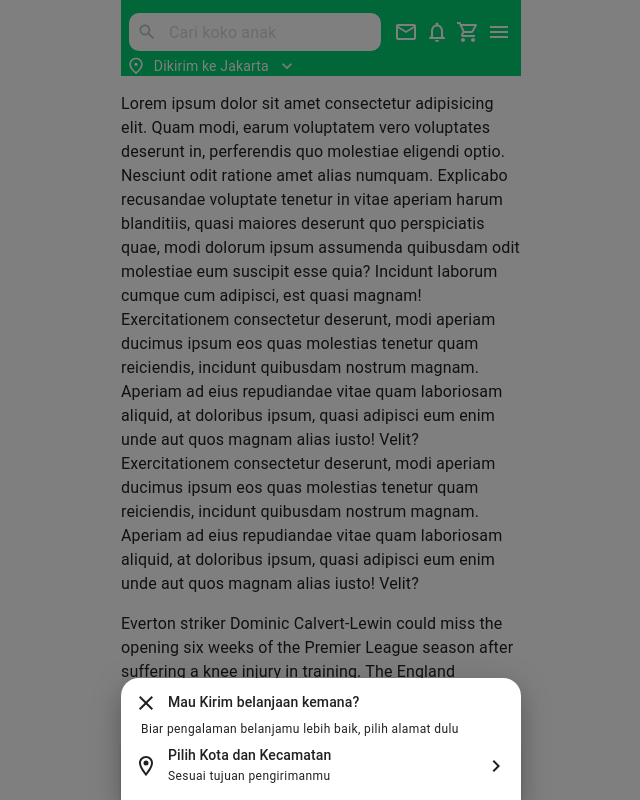
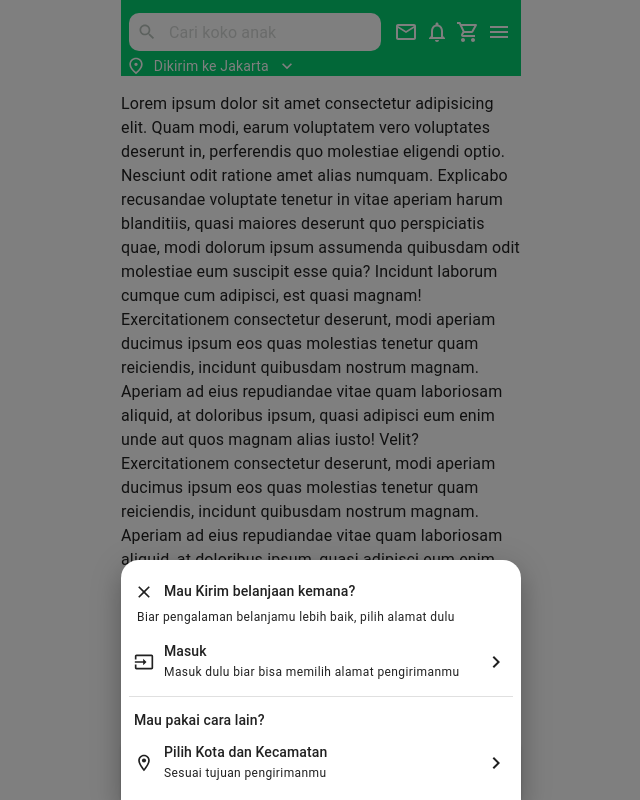
Before and after one commit to anangyoga/tokopediapp, a Next.js app: page / in a window 1280 px wide. Both pictures are taken after a click on the element "Dikirim ke Jakarta". Shown: the top 800 px of the page, without its empty margins (319-959 px from the left). Built offline with nearby package versions, Linux system fonts and the light colour scheme.

Commit message:
fix: paddingTop & paddingBottom to bottomsheet

```diff
--- a/src/components/Location.tsx
+++ b/src/components/Location.tsx
@@ -6,7 +6,8 @@ import KeyboardArrowDownOutlinedIcon from "@mui/icons-material/KeyboardArrowDown
 import CloseOutlinedIcon from "@mui/icons-material/CloseOutlined";
 import LocationOnOutlinedIcon from "@mui/icons-material/LocationOnOutlined";
 import KeyboardArrowRightOutlinedIcon from "@mui/icons-material/KeyboardArrowRightOutlined";
-
+import InputOutlinedIcon from "@mui/icons-material/InputOutlined";
+import Divider from "@mui/material/Divider";
 const Location = () => {
   const [open, setOpen] = useState<boolean>();
   return (
@@ -30,6 +31,7 @@ const Location = () => {
             borderTopLeftRadius: 18,
             borderTopRightRadius: 18,
             padding: 1,
+            minHeight: "30%",
           },
         }}
         anchor="bottom"
@@ -37,21 +39,43 @@ const Location = () => {
         onClose={() => setOpen(false)}
         onOpen={() => setOpen(true)}
       >
-        <Box>
+        <Box sx={{ paddingTop: 1 }}>
           <Box style={{ display: "flex", gap: 10, padding: 5, alignItems: "center" }}>
-            <CloseOutlinedIcon />
+            <CloseOutlinedIcon fontSize="small" />
             <Typography variant="subtitle2" component="div">
               Mau Kirim belanjaan kemana?
             </Typography>
           </Box>
 
-          <Typography variant="caption" display="block" sx={{ paddingLeft: 1.5 }}>
+          <Typography variant="caption" display="block" sx={{ paddingLeft: 1 }}>
             Biar pengalaman belanjamu lebih baik, pilih alamat dulu
           </Typography>
         </Box>
+        <Box sx={{ paddingBottom: 1, paddingTop: 1 }}>
+          <div style={{ display: "flex", padding: 5, justifyContent: "space-between", alignItems: "center", gap: 10 }}>
+            <InputOutlinedIcon fontSize="small" />
+            <Box sx={{ flexGrow: 1 }}>
+              <Typography variant="subtitle2" component="div">
+                Masuk
+              </Typography>
+              <Typography variant="caption" display="block">
+                Masuk dulu biar bisa memilih alamat pengirimanmu
+              </Typography>
+            </Box>
+            <KeyboardArrowRightOutlinedIcon />
+          </div>
+        </Box>
+        <Divider />
+        <Box sx={{ paddingTop: 1 }}>
+          <Box style={{ display: "flex", gap: 10, padding: 5, alignItems: "center" }}>
+            <Typography variant="subtitle2" component="div">
+              Mau pakai cara lain?
+            </Typography>
+          </Box>
+        </Box>
         <Box>
           <div style={{ display: "flex", padding: 5, justifyContent: "space-between", alignItems: "center", gap: 10 }}>
-            <LocationOnOutlinedIcon />
+            <LocationOnOutlinedIcon fontSize="small" />
             <Box sx={{ flexGrow: 1 }}>
               <Typography variant="subtitle2" component="div">
                 Pilih Kota dan Kecamatan
```
